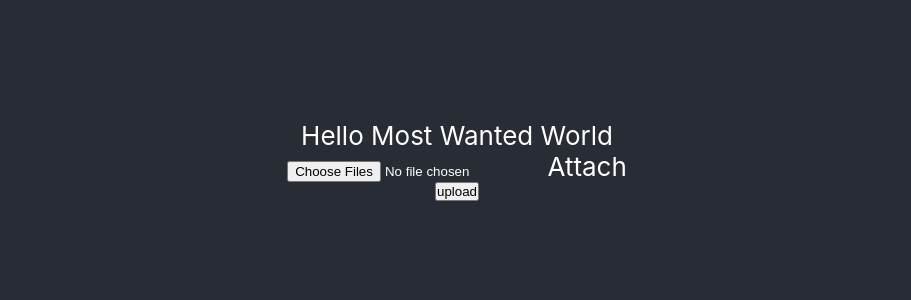
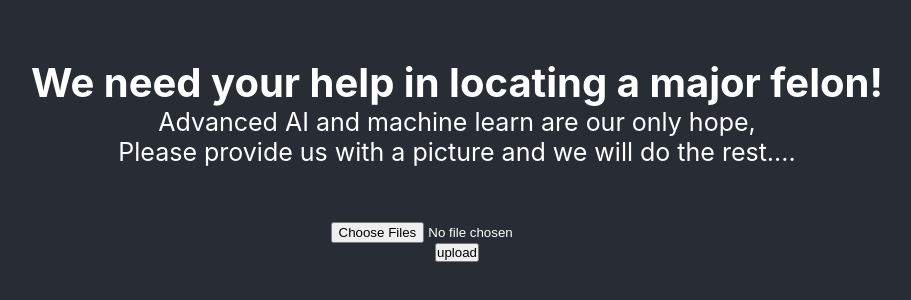
Before and after one commit to ksyhoo/na-kd-fe-stoby-flips-hackaton, a React (Create React App) app: page / in a window 1280 px wide. Shown: the part 240-540 px from the top of the page, without its empty margins (183-1094 px from the left). Built offline with nearby package versions, Linux system fonts and the light colour scheme.

Commit message:
images for overlay

```diff
--- a/src/App.css
+++ b/src/App.css
@@ -27,6 +27,12 @@
 .App-link {
   color: #61dafb;
 }
+.text {
+  font-size: 25px;
+}
+.padding {
+  padding-top: 45px;
+}
 
 @keyframes App-logo-spin {
   from {
--- a/src/App.tsx
+++ b/src/App.tsx
@@ -80,11 +80,18 @@ const App = () => {
           <canvas ref={canvasRef} width={750} height={'100%'} />
         </Poster>
       ) : (
-        <header className="App-header">
-          Hello Most Wanted World
-          <ImageInput onSelectImage={readImage} />
-          <button onClick={onUploadPicture}>upload</button>
-        </header>
+        <>
+          <header className="App-header">
+            <h2>We need your help in locating a major felon!</h2>
+            <p className="text">Advanced AI and machine learn are our only hope,</p>
+            <p className="text">Please provide us with a picture and we will do the rest....</p>
+
+            <div className="padding">
+              <ImageInput onSelectImage={readImage} />
+            </div>
+            <button onClick={onUploadPicture}>upload</button>
+          </header>
+        </>
       )}
     </div>
   );
--- a/src/Components/ImageInput/index.tsx
+++ b/src/Components/ImageInput/index.tsx
@@ -1,18 +1,17 @@
-import React, { ChangeEvent, useEffect, useState } from 'react'
-
+import React, { ChangeEvent, useEffect, useState } from 'react';
+import '../../App.css';
 type Props = {
-    onSelectImage: (event: ChangeEvent<HTMLInputElement>) => void
-}
+  onSelectImage: (event: ChangeEvent<HTMLInputElement>) => void;
+};
 
 const ImageInput: React.FC<Props> = ({ onSelectImage }) => {
   return (
     <>
-      <label>
+      <label className="padding">
         <input type="file" multiple onChange={onSelectImage} />
-        <i/> Attach
       </label>
     </>
-  )
-}
+  );
+};
 
-export default ImageInput
+export default ImageInput;
```
